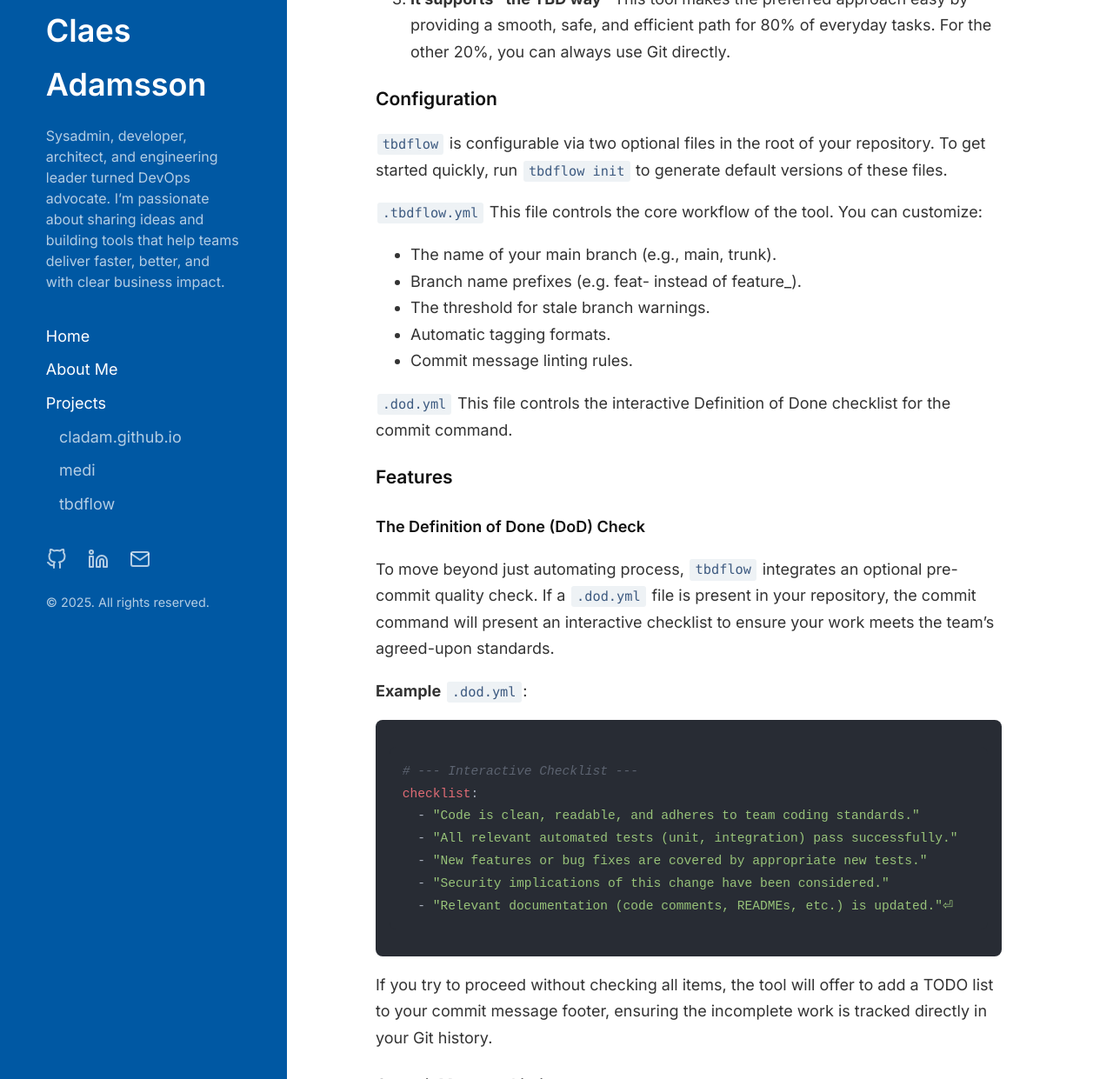
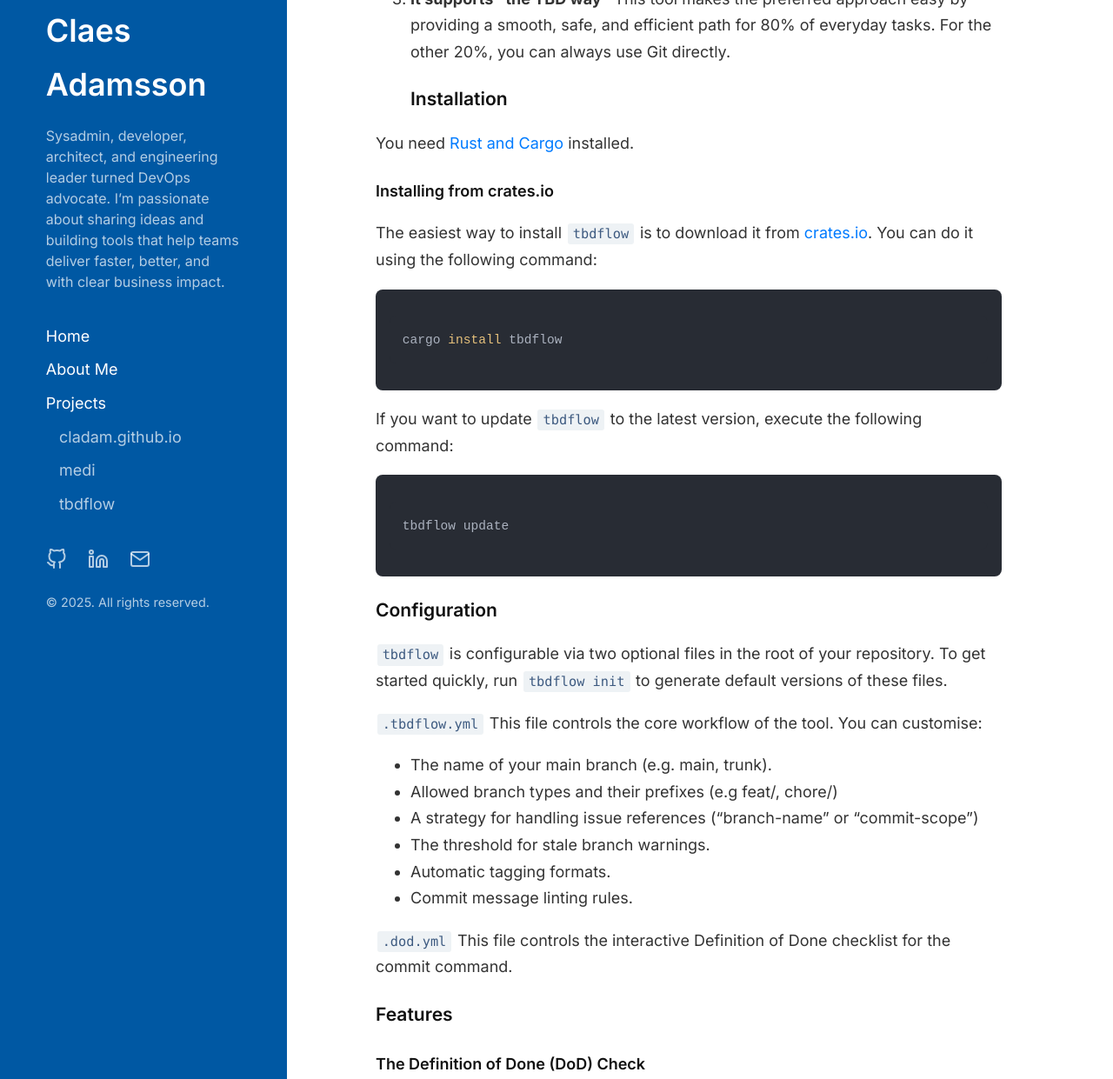
Before and after one commit to cladam/cladam.github.io, a Jekyll site: the page built from _projects/tbdflow.md, in a window 1280 px wide and 1400 px high, scrolled down 1293 px, cut to the strip 159-1400 px from the top of the window. Shown: the whole strip at 87% size. Built offline with Jekyll 4.4.1, drawn with Linux system fonts in a browser that asks for light colours; some of the changed text lies outside the part shown.

Commit message:
Enhance tbdflow documentation with installation and config

````diff
--- a/_projects/tbdflow.md
+++ b/_projects/tbdflow.md
@@ -34,16 +34,35 @@ It offers three main benefits:
 3. **It supports "the TBD way"**
    This tool makes the preferred approach easy by providing a smooth, safe, and efficient path for 80% of everyday tasks. For the other 20%, you can always use Git directly.
 
+   ### Installation
+
+You need [Rust and Cargo](https://www.rust-lang.org/tools/install) installed.
+
+#### Installing from crates.io
+
+The easiest way to install `tbdflow` is to download it from [crates.io](https://crates.io/crates/tbdflow). You can do it using the following command:
+
+```bash
+cargo install tbdflow
+```
+
+If you want to update `tbdflow` to the latest version, execute the following command:
+
+```bash
+tbdflow update
+```
+
 ### Configuration
 `tbdflow` is configurable via two optional files in the root of your repository. To get started quickly, run `tbdflow init` to generate default versions of these files.
 
 `.tbdflow.yml`
-This file controls the core workflow of the tool. You can customize:
-* The name of your main branch (e.g., main, trunk).
-* Branch name prefixes (e.g. feat- instead of feature_).
-* The threshold for stale branch warnings.
-* Automatic tagging formats.
-* Commit message linting rules.
+This file controls the core workflow of the tool. You can customise:
+- The name of your main branch (e.g. main, trunk).
+- Allowed branch types and their prefixes (e.g feat/, chore/)
+- A strategy for handling issue references ("branch-name" or "commit-scope")
+- The threshold for stale branch warnings.
+- Automatic tagging formats.
+- Commit message linting rules.
 
 `.dod.yml`
 This file controls the interactive Definition of Done checklist for the commit command.
@@ -74,15 +93,6 @@ If a `.tbdflow.yml` file is present and contains a lint section, the commit comm
 **Default linting rules:**
 
 ```yaml
-main_branch_name: main
-stale_branch_threshold_days: 1
-branch_prefixes:
-  feature: feature_
-  release: release_
-  hotfix: hotfix_
-automatic_tags:
-  release_prefix: v
-  hotfix_prefix: hotfix_
 lint:
   conventional_commit_type:
     enabled: true
````
Also changed, not shown: other parts of _projects/tbdflow.md (+9 -12 lines).
